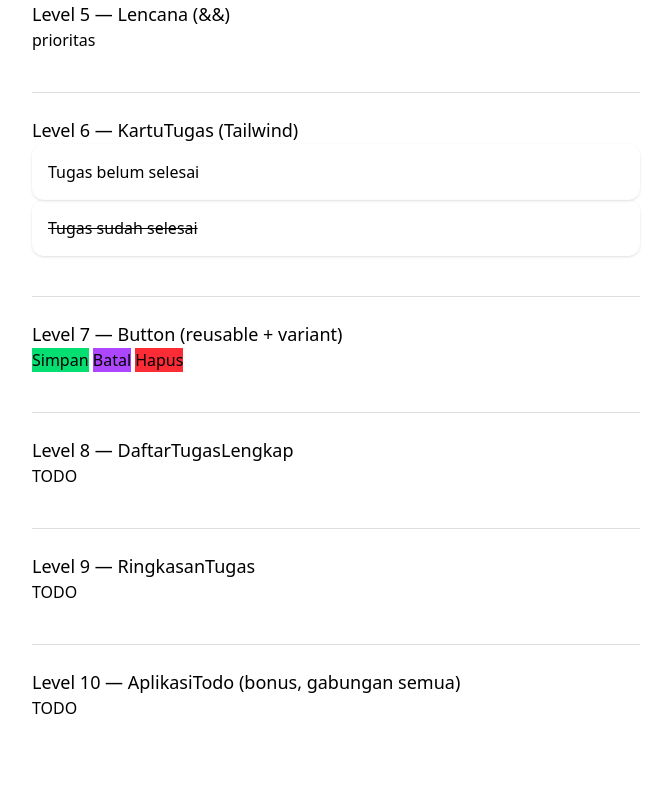
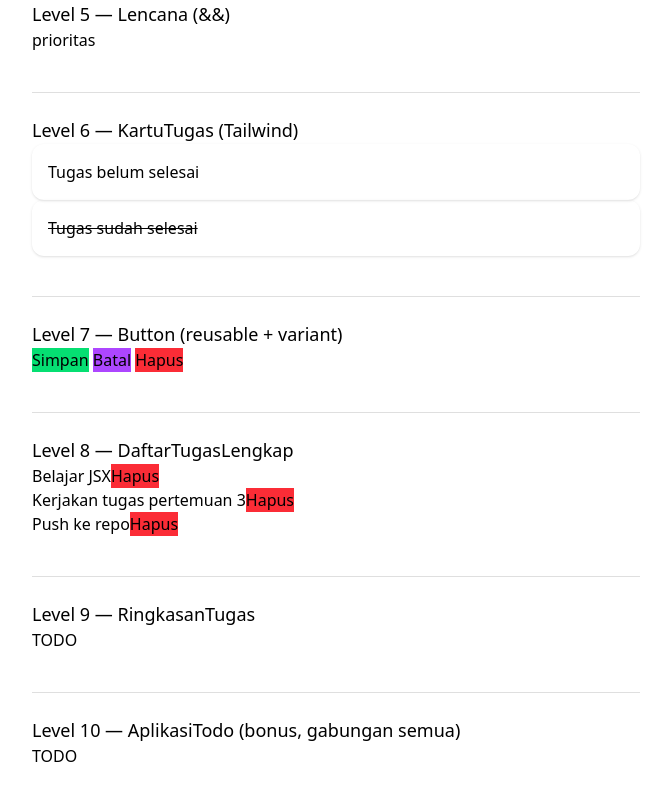
Before and after one commit to webdev-if-its/frontend-5053241032, a React (Vite) app in the folder pertemuan-03/: page / in a window 1280 px wide. Shown: the part 844-1644 px from the top of the page, without its empty margins (304-975 px from the left). Built offline with nearby package versions, Linux system fonts and the light colour scheme.

Commit message:
pertemuan-03: Level 8 selesai

```diff
--- a/pertemuan-03/src/components/Button.tsx
+++ b/pertemuan-03/src/components/Button.tsx
@@ -18,10 +18,10 @@
 
 export function Button({ variant, children, onClick }: btnProps) {
   if (variant === "primary") {
-    return <button className="bg-green-400" onClick={onClick}>{ children }</button>
+    return <button className="bg-green-400" onClick={onClick}>{children}</button>
   } else if (variant === "secondary") {
-    return <button className="bg-purple-500"onClick={onClick}>{ children }</button>
+    return <button className="bg-purple-500" onClick={onClick}>{children}</button>
   } else if (variant === "danger") {
-    return <button className="bg-red-500"onClick={onClick}>{ children }</button>
+    return <button className="bg-red-500" onClick={onClick}>{children}</button>
   }
 }
--- a/pertemuan-03/src/components/DaftarTugasLengkap.tsx
+++ b/pertemuan-03/src/components/DaftarTugasLengkap.tsx
@@ -8,6 +8,27 @@
 //   tersebut — MANFAATKAN KEMBALI komponen Button dari Level 7, jangan
 //   tulis <button> baru dari nol.
 // Lihat SOAL.md untuk kontrak lengkap.
-export function DaftarTugasLengkap(props: any) {
-  return <p>TODO</p>
+import type { Tugas } from '../types'
+import { Button } from './Button'
+
+type tugasLengkapProps = {
+  tugas: Tugas[]
+  onHapus: (id: string) => void
 }
+
+export function DaftarTugasLengkap({ tugas, onHapus }: tugasLengkapProps) {
+  if (tugas.length === 0) {
+    return <p>Tidak ada tugas</p>
+  }
+
+  return <ul>
+    {tugas.map((item) => (
+      <li key={item.id}>
+        {item.teks}
+        <Button variant="danger" onClick={() => onHapus(item.id)}>
+          Hapus
+        </Button>
+      </li>
+      ))}
+    </ul>
+}
```
